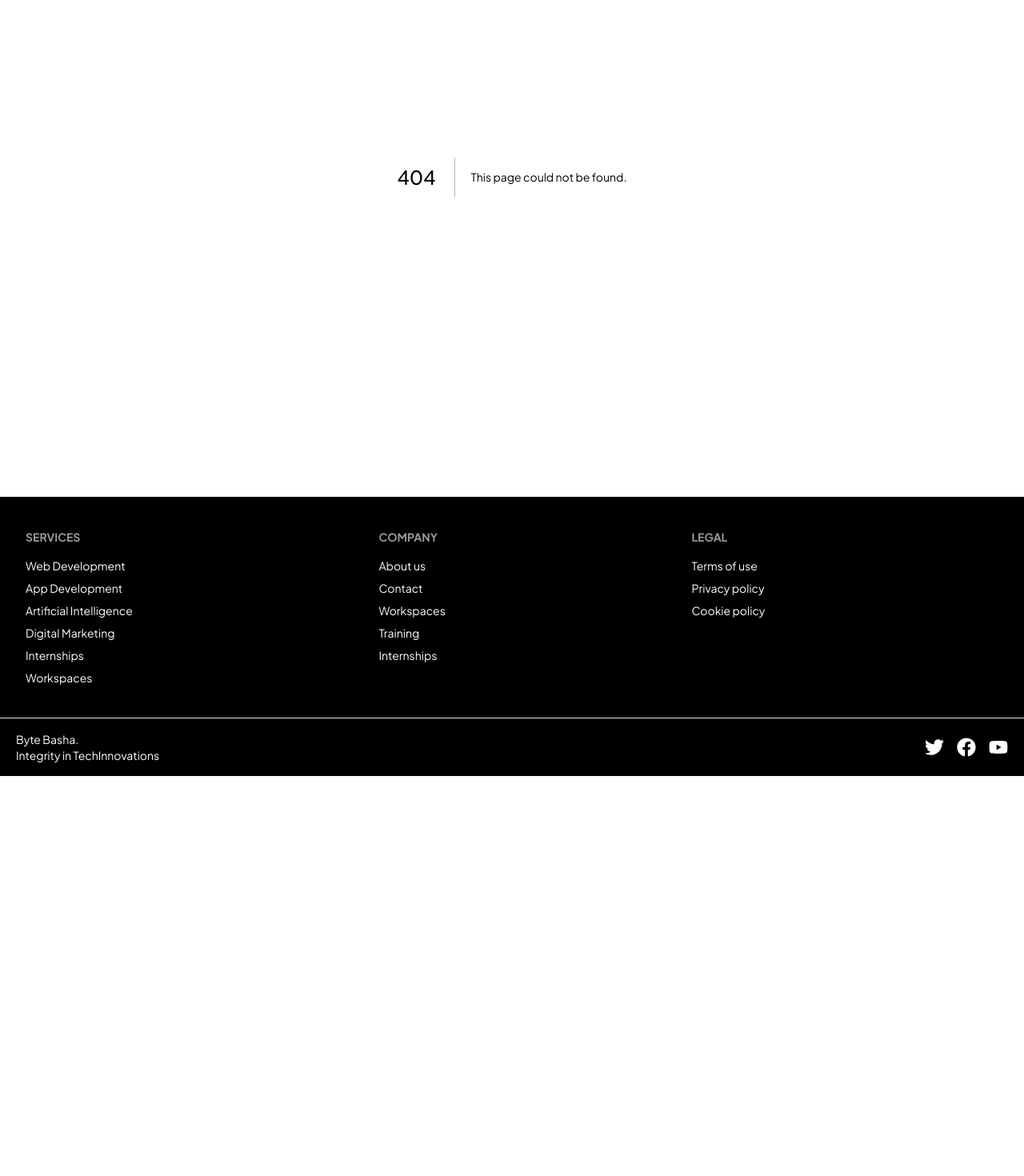
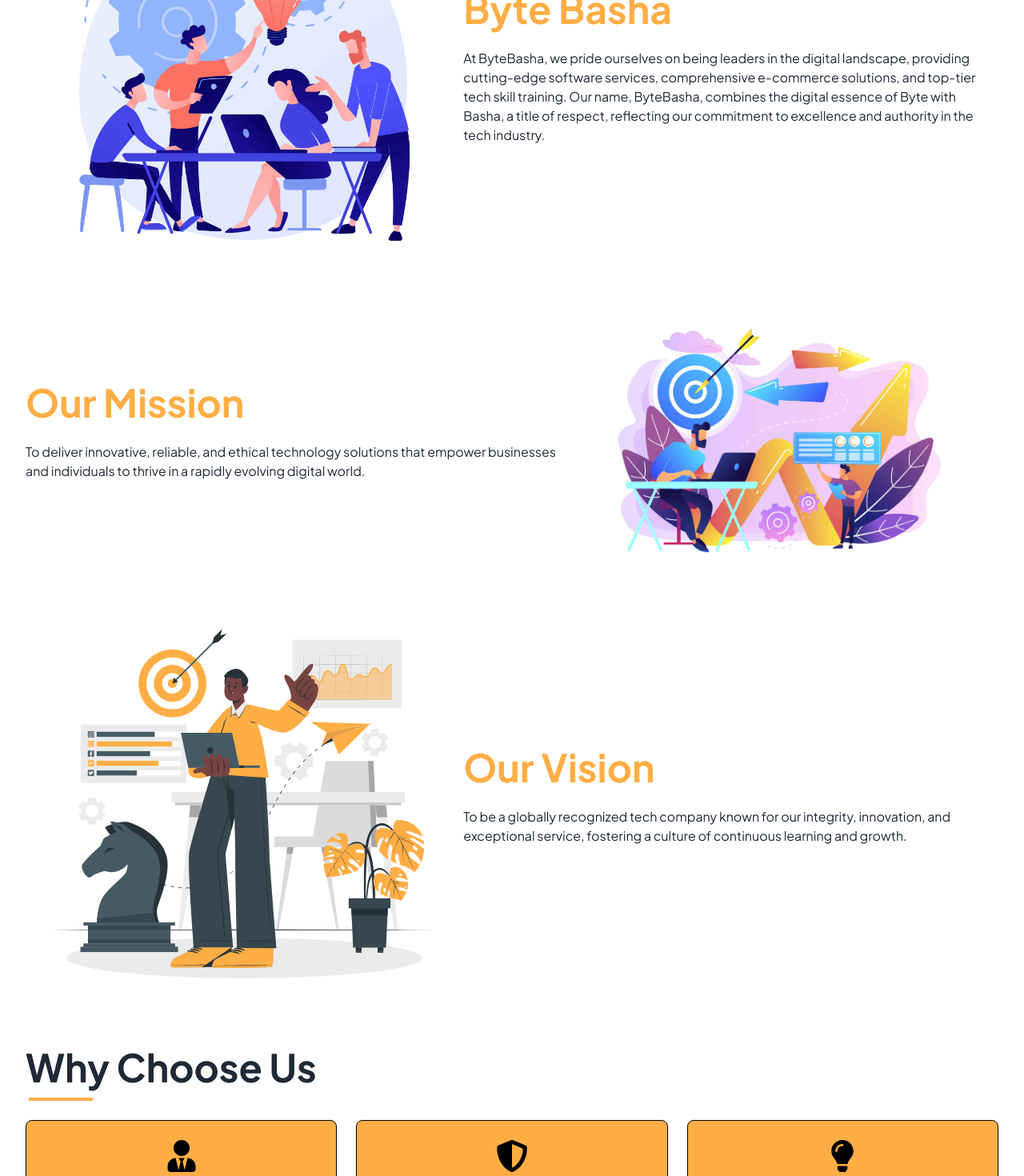
Before and after one commit to afaqalii/byte-basha, a Next.js app: page /info in a window 1280 px wide. Before the commit this address had no page. Shown: the part 243-1713 px from the top of the page at 80% size. Before the commit the page ends 1213 px from the top, so only its background shows below. Built offline with nearby package versions, Linux system fonts and the light colour scheme.

Commit message:
Done with info page

```diff
--- /dev/null
+++ b/app/info/WhyChooseUs.tsx
@@ -0,0 +1,17 @@
+import React from 'react'
+import Title from '../components/ui/Title'
+import FeaturesListing from '../components/layout/FeaturesListing'
+import { featuresArray } from '@/utils/constants'
+
+const WhyChooseUs = () => {
+    return (
+        <div>
+            <Title isRootLetter={true}>
+                Why Choose Us
+            </Title>
+            <FeaturesListing arrayOfFeatures={featuresArray} />
+        </div>
+    )
+}
+
+export default WhyChooseUs
--- /dev/null
+++ b/app/info/page.tsx
@@ -0,0 +1,42 @@
+import FlexContainer from '../components/layout/FlexContainer'
+import hero from "../../public/assets/hero.jpg";
+import mission from "../../public/assets/mission.jpg";
+import vision from "../../public/assets/vision.svg";
+import ContactUs from '../components/layout/ContactUs';
+import WhyChooseUs from './WhyChooseUs';
+
+const Info = () => {
+  return (
+    <div className='container'>
+      <FlexContainer
+        imageSrc={hero}
+        imageAlt="Hero Section SVG"
+        imageWidth={1200}
+        imageHeight={1200}
+        title="Byte Basha"
+        description="At ByteBasha, we pride ourselves on being leaders in the digital landscape, providing cutting-edge software services, comprehensive e-commerce solutions, and top-tier tech skill training. Our name, ByteBasha, combines the digital essence of Byte with Basha, a title of respect, reflecting our commitment to excellence and authority in the tech industry."
+      />
+      <FlexContainer
+        imageSrc={mission}
+        imageAlt="Hero Section SVG"
+        imageWidth={1200}
+        imageHeight={1200}
+        title="Our Mission"
+        description="To deliver innovative, reliable, and ethical technology solutions that empower businesses and individuals to thrive in a rapidly evolving digital world."
+        reverse={true}
+      />
+      <FlexContainer
+        imageSrc={vision}
+        imageAlt="Hero Section SVG"
+        imageWidth={1200}
+        imageHeight={1200}
+        title="Our Vision"
+        description="To be a globally recognized tech company known for our integrity, innovation, and exceptional service, fostering a culture of continuous learning and growth."
+      />
+      <WhyChooseUs />
+      <ContactUs />
+    </div>
+  )
+}
+
+export default Info
```
